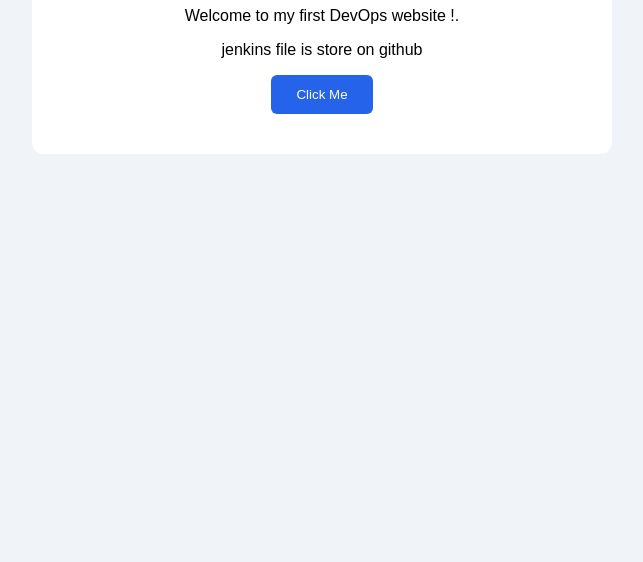
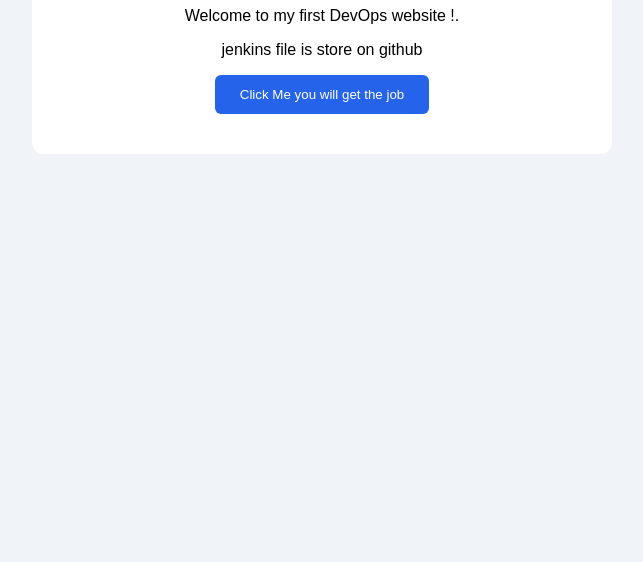
Before and after one commit to ankita0513/jenkins_demo, a plain HTML site: page index.html in a window 1280 px wide. Shown: the part 238-800 px from the top of the page, without its empty margins (318-961 px from the left). Drawn offline with Linux system fonts and the light colour scheme.

Commit message:
just try

```diff
--- a/index.html
+++ b/index.html
@@ -38,7 +38,7 @@
         <p>Welcome to my first DevOps website !.</p>
         <p>jenkins file is store on github </p>
         <button onclick="alert('Website is working!')">
-            Click Me
+            Click Me you will get the job
         </button>
     </div>
 </body>
```
